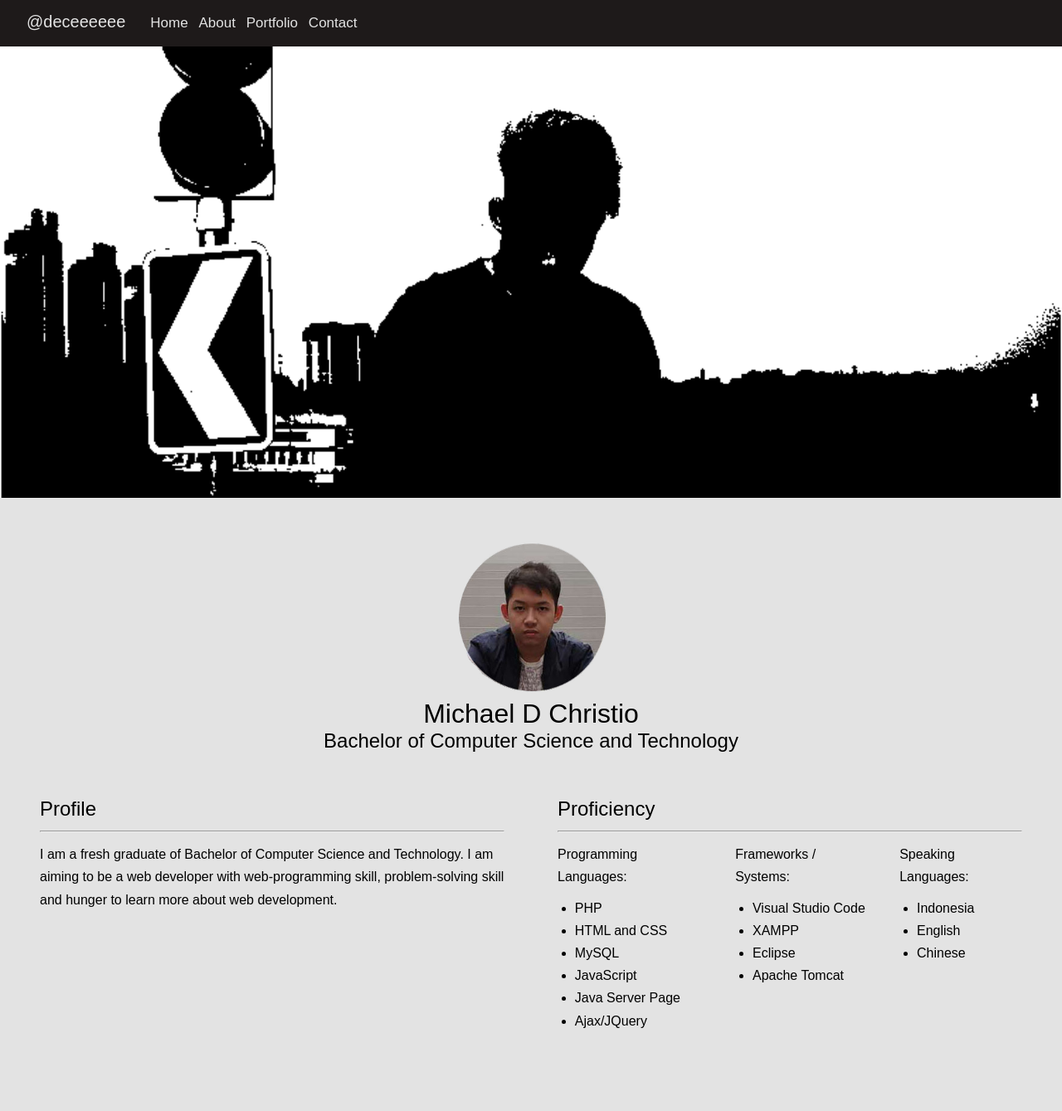
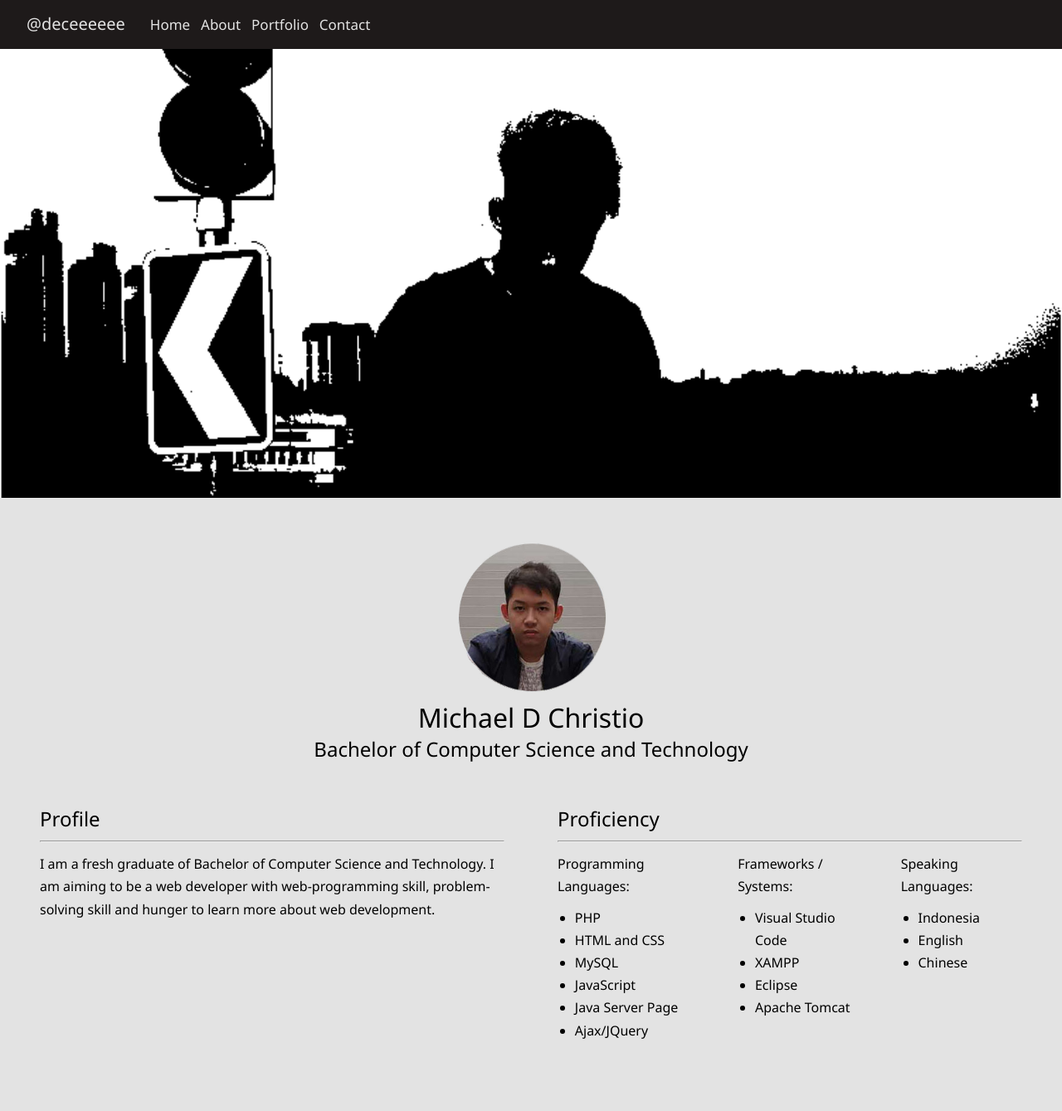
Before and after one commit to deceeeeee/deceeeeee.github.io, a PHP site: page / in a window 1280 px wide. Shown: the top 1339 px of the page at 83% size. Run offline with PHP 8.4, Linux system fonts and the light colour scheme.

Commit message:
Add new documentation and change font style

```diff
--- a/css/base-layout.css
+++ b/css/base-layout.css
@@ -4,11 +4,11 @@
   box-sizing: border-box;
   /* font-family: -apple-system, BlinkMacSystemFont, "Segoe UI", Roboto, Oxygen,
     Ubuntu, Cantarell, "Open Sans", "Helvetica Neue", sans-serif; */
-  /* font-family: "Segoe UI", Tahoma, Geneva, Verdana, sans-serif; */
+  font-family: "Segoe UI", Tahoma, Geneva, Verdana, sans-serif;
   /* font-weight: 500; */
   /* font-family: "Trebuchet MS", "Lucida Sans Unicode", "Lucida Grande",
     "Lucida Sans", Arial, sans-serif; */
-  font-family: sans-serif;
+  /* font-family: sans-serif; */
   font-weight: 500;
   scroll-behavior: smooth;
 }
```
Also changed, not shown: Pics/Portfolio_image/Mantis Bug Tracker/homepage-done.png (added), Pics/Portfolio_image/Mantis Bug Tracker/image-preview-2.png (added), Pics/Portfolio_image/Mantis Bug Tracker/image-preview.png (added), Pics/Portfolio_image/Mantis Bug Tracker/search-on-homepage-2.png (added), Pics/Portfolio_image/Mantis Bug Tracker/search-on-homepage.png (added), Pics/Portfolio_image/Mantis Bug Tracker/select-issue-status-on-view-bug-page.png (added), Pics/Portfolio_image/Mantis Bug Tracker/select-issue-status.png (added), Pics/Portfolio_image/Mantis Bug Tracker/view-all-bugs.png (added), Pics/Portfolio_image/Mantis Bug Tracker/view-issue-details.png (added).
